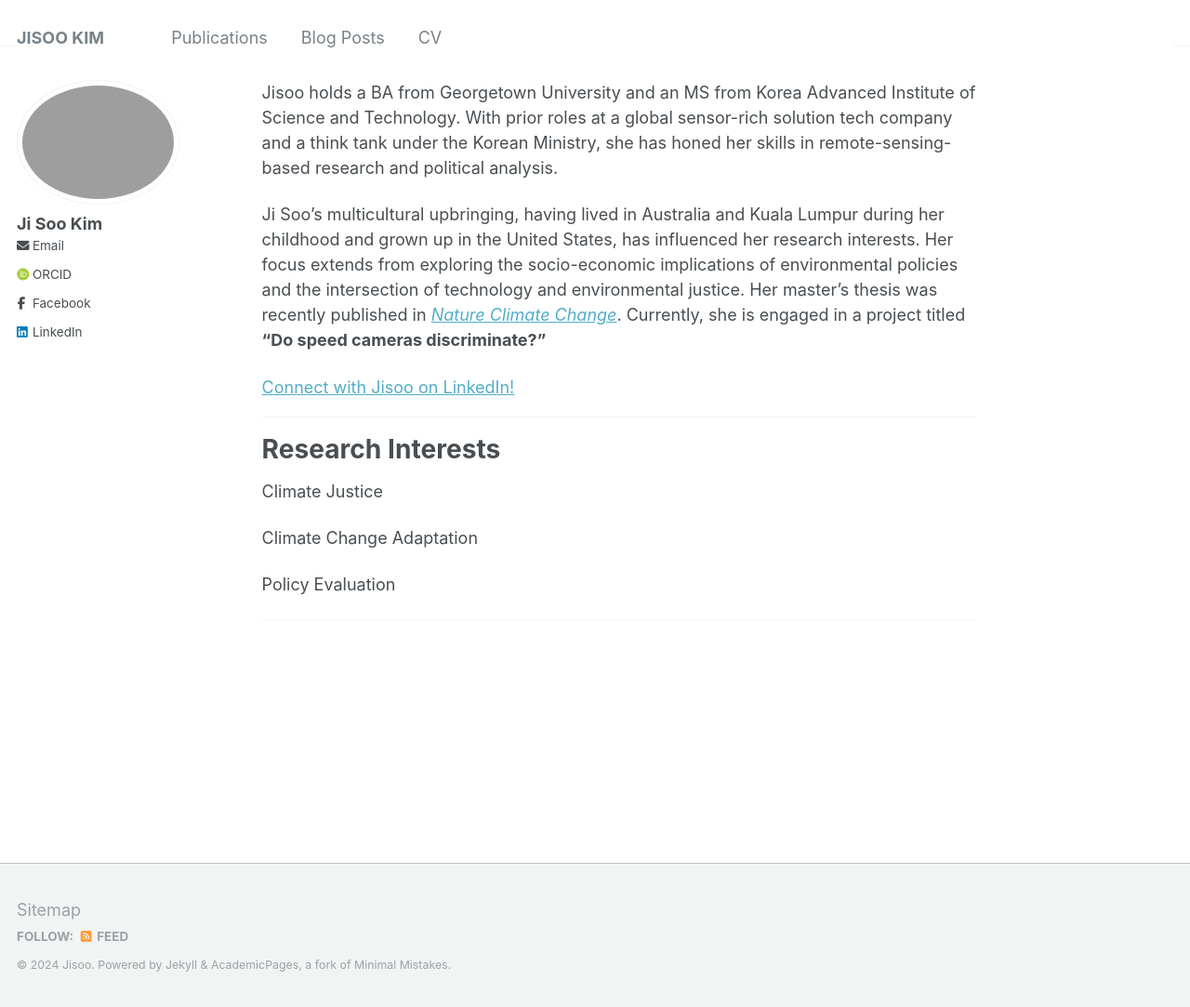
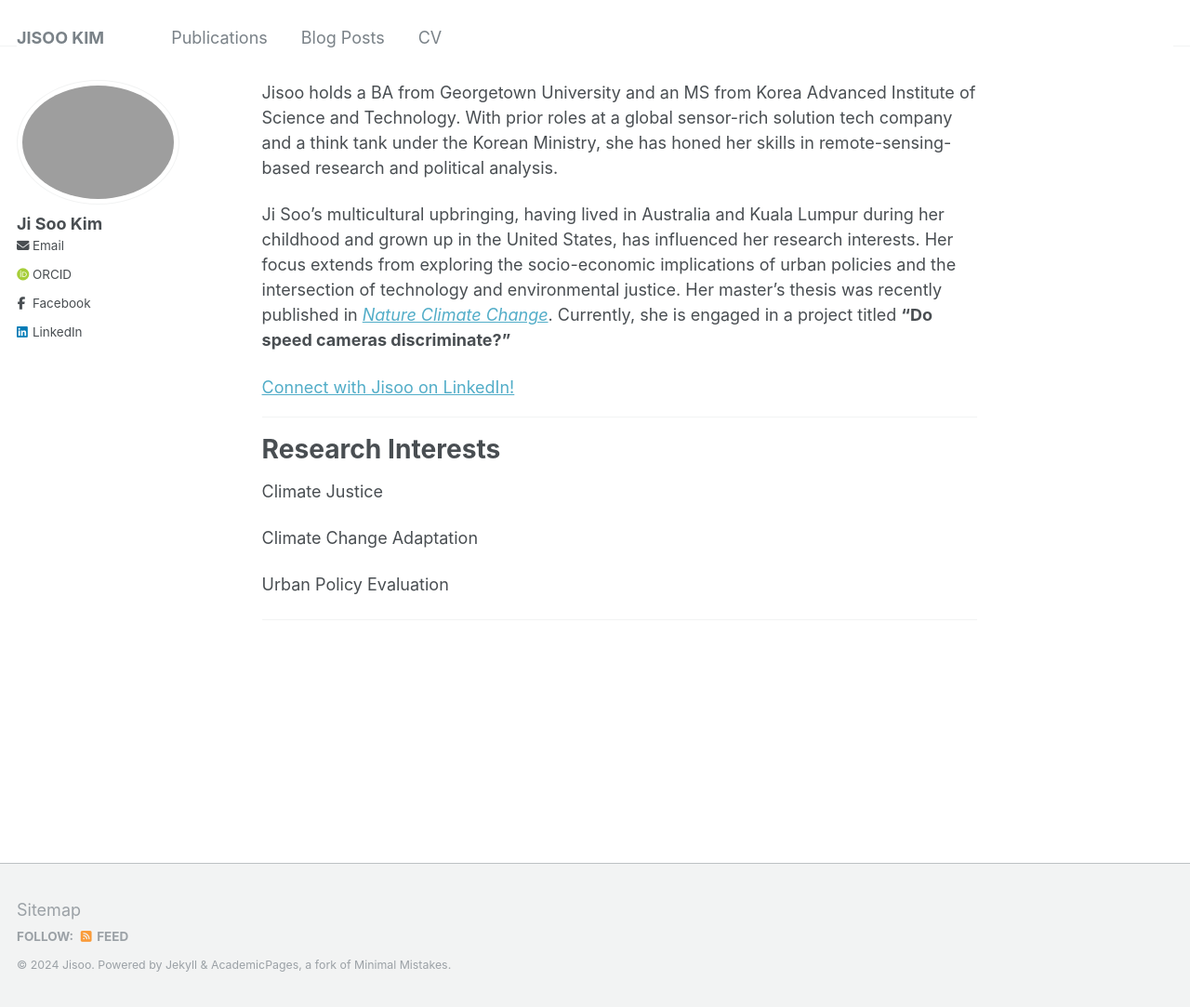
Before and after one commit to jk-jisookim/jk-jisookim.github.io, a Jekyll site: the page built from _pages/about.md, in a window 1280 px wide and 1083 px high. Shown: the whole window at 93% size. Built offline with Jekyll 4.4.1, drawn with Linux system fonts in a browser that asks for light colours; some web fonts are replaced; comment, search, counter and statistics services are not loaded.

Commit message:
Update about.md

```diff
--- a/_pages/about.md
+++ b/_pages/about.md
@@ -8,7 +8,7 @@ redirect_from:
 
 Jisoo holds a BA from Georgetown University and an MS from Korea Advanced Institute of Science and Technology. With prior roles at a global sensor-rich solution tech company and a think tank under the Korean Ministry, she has honed her skills in remote-sensing-based research and political analysis.
 
-Ji Soo's multicultural upbringing, having lived in Australia and Kuala Lumpur during her childhood and grown up in the United States, has influenced her research interests. Her focus extends from exploring the socio-economic implications of environmental policies and the intersection of technology and environmental justice. Her master's thesis was recently published in <a href="https://www.nature.com/articles/s41558-024-01980-w"><i>Nature Climate Change</i></a>. Currently, she is engaged in a project titled <b>"Do speed cameras discriminate?"</b>
+Ji Soo's multicultural upbringing, having lived in Australia and Kuala Lumpur during her childhood and grown up in the United States, has influenced her research interests. Her focus extends from exploring the socio-economic implications of urban policies and the intersection of technology and environmental justice. Her master's thesis was recently published in <a href="https://www.nature.com/articles/s41558-024-01980-w"><i>Nature Climate Change</i></a>. Currently, she is engaged in a project titled <b>"Do speed cameras discriminate?"</b>
 
 <script src="https://platform.linkedin.com/badges/js/profile.js" async defer type="text/javascript"></script>
 <div class="badge-base LI-profile-badge" data-locale="en_US" data-size="large" data-theme="light" data-type="HORIZONTAL" data-vanity="jisookim11" data-version="v1"><a class="badge-base__link LI-simple-link" href="https://kr.linkedin.com/in/jisookim11?trk=profile-badge">Connect with Jisoo on LinkedIn!</a></div>
@@ -26,7 +26,7 @@ Climate Change Adaptation
 
 
 
-Policy Evaluation
+Urban Policy Evaluation
 
 
 
```
